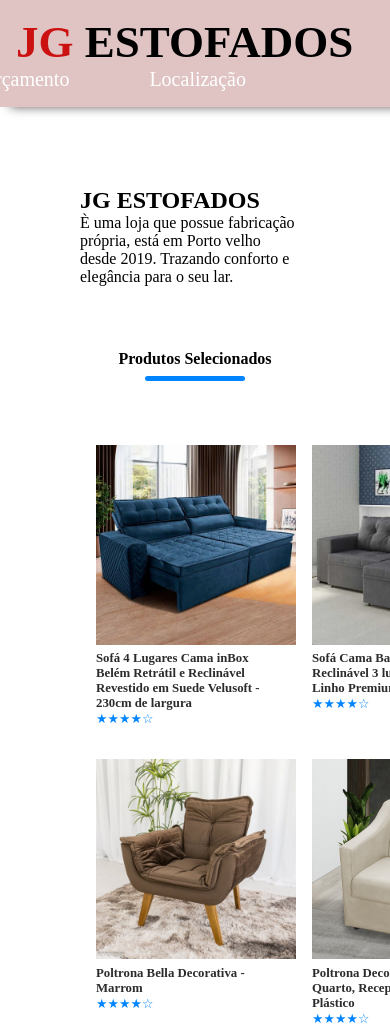
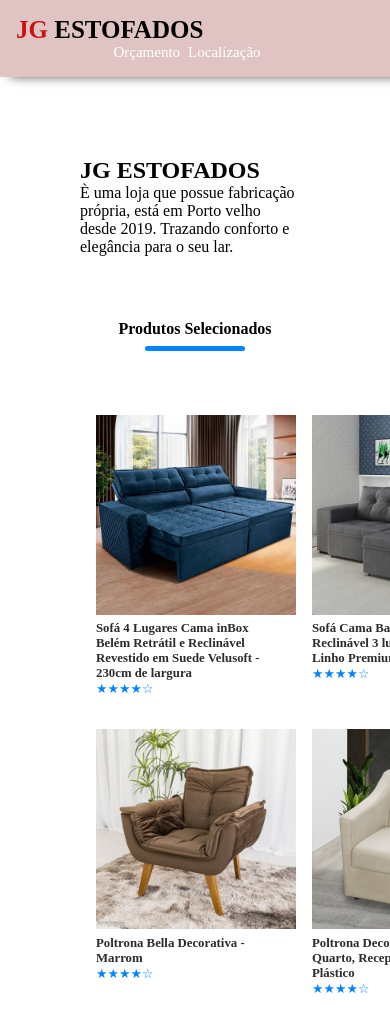
Before and after one commit to SDDouglas/Site-JG-estofados, a plain HTML site: page index.html in a window 390 px wide. Shown: the top 1030 px of the page. Drawn offline with nearby package versions, Linux system fonts and the light colour scheme.

Commit message:
Update estilos.css

```diff
--- a/stilos/estilos.css
+++ b/stilos/estilos.css
@@ -131,6 +131,7 @@ h1 span{
 }
 
 @media (max-width:800px){
+
     .section-title{
         font-size: 1rem;
     }
@@ -149,6 +150,36 @@ h1 span{
         flex-direction: column-reverse;
     }
     .exclusive-container img{
-        margin-bottom: 4rem;
+        margin-bottom: 3rem;
     }
+    .navbar ul{
+        display: flex;
+        justify-content: center;
+        gap: 0.5rem;
+        margin-right: 1rem;
+    }
+    .navbar ul a{
+       text-decoration: none;
+       color: #fff;
+       font-size: 15px;
+    }
+    .navbar ul a li{
+    list-style: none;
+    }
+    h1{
+        color: black;
+        font-size: 25px;
+
+    }
+    h1 span{
+        color: rgb(204, 17, 17);
+    }
+    *{
+        padding: 0;
+        margin: 0;
+        box-sizing: border-box;
+    }
+
+
+
 }
```
